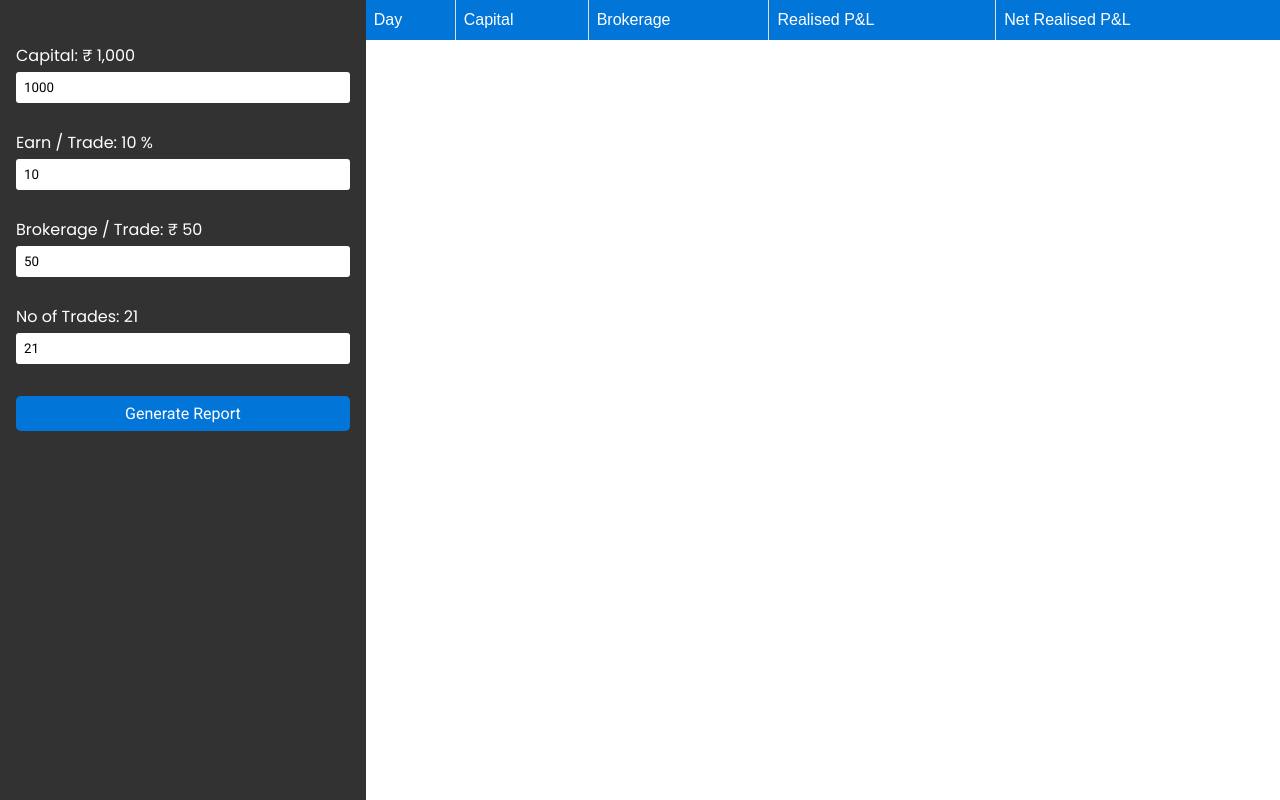
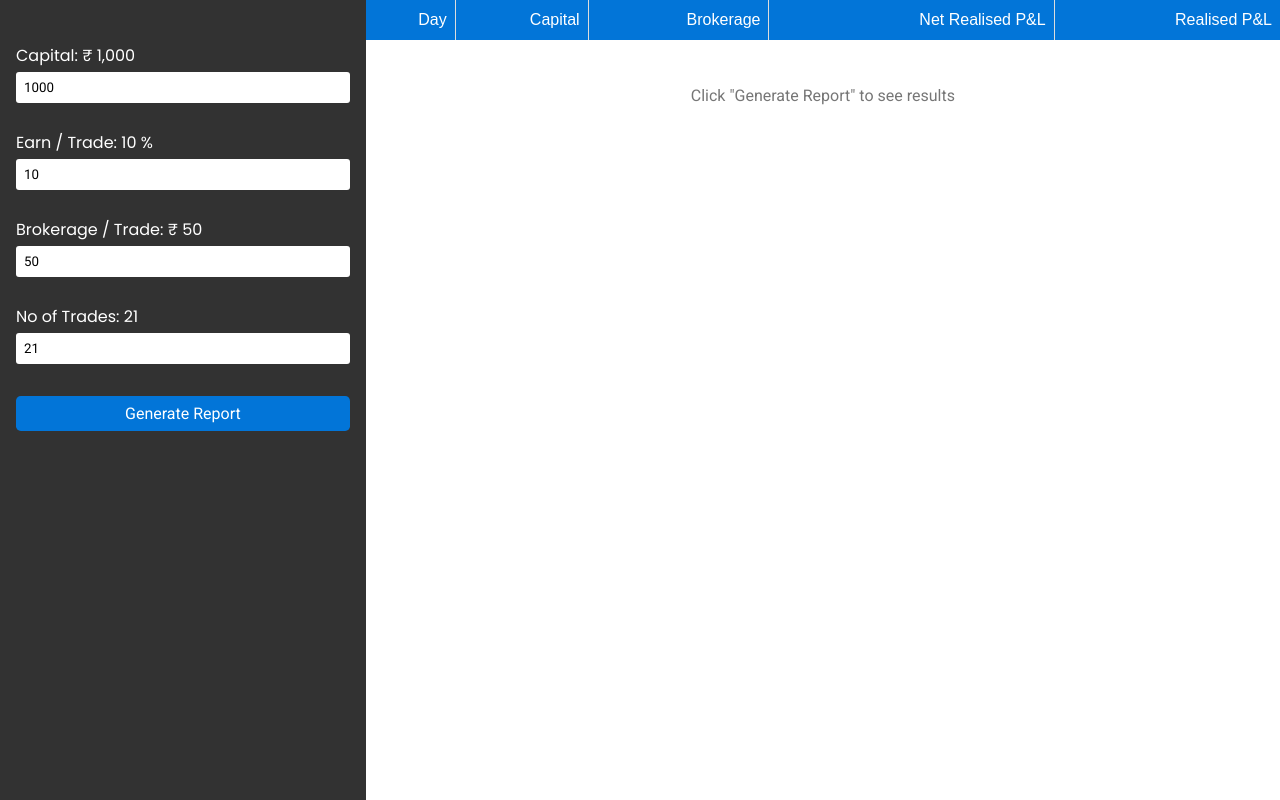
Before and after one commit to vemarav/newtrader, a React (Create React App) app: page / in a window 1280 px wide. Built offline with nearby package versions, Linux system fonts and the light colour scheme.

Commit message:
fixes bug in calculation

```diff
--- a/public/reset.css
+++ b/public/reset.css
@@ -136,7 +136,7 @@ input[type="number"]::-webkit-outer-spin-button {
   border-collapse: collapse;
   width: 100%;
   position: relative;
-  text-align: center;
+  text-align: right;
 }
 
 thead th {
@@ -165,7 +165,6 @@ thead th {
 #reports th {
   padding-top: 12px;
   padding-bottom: 12px;
-  text-align: left;
   background-color: #0275d8;
   color: white;
 }
--- a/src/components/reports.tsx
+++ b/src/components/reports.tsx
@@ -1,6 +1,6 @@
 import { useContext } from "react";
 import styled from "styled-components";
-import { Context } from "../store";
+import { Context, round } from "../store";
 import { IReport } from "../store/state";
 
 const Container = styled.div`
@@ -9,8 +9,29 @@ const Container = styled.div`
   overflow-y: scroll;
 `;
 
+const EmptyMessage = styled.div`
+  text-align: center;
+  padding: 3rem;
+  font-size: 1rem;
+  color: #767676;
+`;
+
 const Reports = () => {
   const [state] = useContext(Context);
+  const { reports } = state;
+  const brokerage = () =>
+    reports
+      .map((report: IReport) => report.brokerage)
+      .reduce((pX, cX) => pX + cX);
+  const realised = () =>
+    reports
+      .map((report: IReport) => report.realisedPNL)
+      .reduce((pX, cX) => pX + cX);
+  const netRealised = () =>
+    reports
+      .map((report: IReport) => report.netRealisedPNL)
+      .reduce((pX, cX) => pX + cX);
+
   return (
     <Container>
       <table id={"reports"}>
@@ -19,22 +40,36 @@ const Reports = () => {
             <th>Day</th>
             <th>Capital</th>
             <th>Brokerage</th>
+            <th>Net Realised {"P&L"}</th>
             <th>Realised {"P&L"}</th>
-            <th>Net Realised {"P&L"}</th>
           </tr>
         </thead>
         <tbody>
-          {state.reports.map((row: IReport, index: number) => (
+          {reports.map((row: IReport, index: number) => (
             <tr key={`${row.netRealisedPNL}`}>
               <td>{index + 1}</td>
               <td>{row.capital}</td>
               <td>{row.brokerage}</td>
+              <td>{row.netRealisedPNL}</td>
               <td>{row.realisedPNL}</td>
-              <td>{row.netRealisedPNL}</td>
             </tr>
           ))}
         </tbody>
+        {reports.length > 0 ? (
+          <thead>
+            <tr>
+              <th></th>
+              <th>Total</th>
+              <th>{round(brokerage())}</th>
+              <th>{round(realised())}</th>
+              <th>{round(netRealised())}</th>
+            </tr>
+          </thead>
+        ) : null}
       </table>
+      {reports.length > 0 ? null : (
+        <EmptyMessage>Click "Generate Report" to see results</EmptyMessage>
+      )}
     </Container>
   );
 };
--- a/src/store/index.tsx
+++ b/src/store/index.tsx
@@ -1,6 +1,8 @@
 import React, { useReducer } from "react";
 import { IAction, reducer } from "./reducer";
 import { initState, IState } from "./state";
+
+export const round = (x: number): number => Math.round(x * 100) / 100;
 
 export const Context = React.createContext<[IState, React.Dispatch<IAction>]>([
   initState,
--- a/src/store/reducer.ts
+++ b/src/store/reducer.ts
@@ -1,6 +1,5 @@
+import { round } from ".";
 import { IReport, IState } from "./state";
-
-const round = (x: number): number => Math.round(x * 100) / 100;
 
 export interface IAction {
   type: string;
@@ -18,19 +17,21 @@ export const ActionTypes = {
 const generateReport = (state: IState): IState => {
   const { capital, brokerage, percentile, trades } = state;
   const reports: Array<IReport> = [];
-  let realisedPnL = 0,
-    netRealisedPnL = 0;
+  let oldCapital = capital,
+    newCapital = capital,
+    realisedPnL = 0;
   Array(trades)
     .fill(0)
     .forEach((_, index: number) => {
-      realisedPnL += capital * (percentile / 100) - brokerage;
-      netRealisedPnL += capital * (percentile / 100);
+      newCapital += newCapital * (percentile / 100) - 50;
+      realisedPnL = newCapital - oldCapital;
       reports.push({
-        capital: index > 0 ? realisedPnL + capital : capital,
+        capital: round(oldCapital),
         brokerage,
-        netRealisedPNL: round(netRealisedPnL),
+        netRealisedPNL: round(realisedPnL + 50),
         realisedPNL: round(realisedPnL),
       });
+      oldCapital = newCapital;
     });
   return {
     ...state,
```
Also changed, not shown: src/store/state.ts (renamed from src/store/state.tsx).
